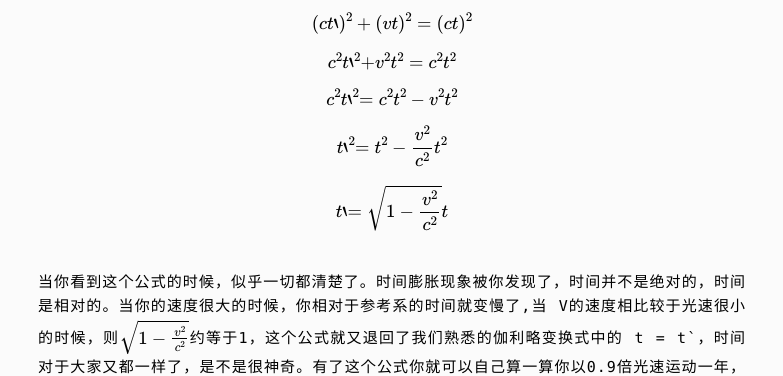
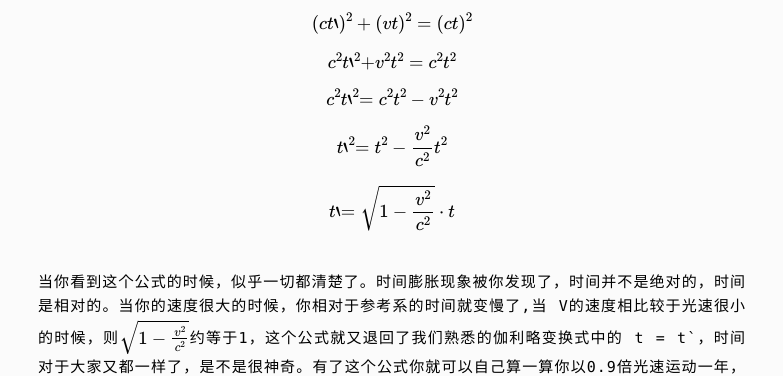
Before and after one commit to xavierskip/xavierskip.github.io, a Jekyll site: the page built from _posts/2014-03-22-shape-of-time.md, in a window 1280 px wide and 1400 px high, scrolled down 6389 px. Shown: the part 225-601 px from the top of the window, without its empty margins (248-1031 px from the left). Built offline with Jekyll 4.4.1, drawn with Linux system fonts in a browser that asks for light colours; formulas are drawn with MathJax 3; comment, search, counter and statistics services are not loaded.

Commit message:
pygments.css incompatible with MathJax

```diff
--- a/_posts/2014-03-22-shape-of-time.md
+++ b/_posts/2014-03-22-shape-of-time.md
@@ -136,7 +136,7 @@
 $$ c^2t`^2 + v^2t^2 = c^2t^2 $$
 $$ c^2t`^2 = c^2t^2 - v^2t^2 $$
 $$ t`^2 = t^2 - \frac{v^2}{c^2}t^2 $$
-$$ t` = \sqrt{1-\frac{v^2}{c^2}}t $$
+$$ t` = \sqrt{1-\frac{v^2}{c^2}} \cdot t $$
 </p>
 
 当你看到这个公式的时候，似乎一切都清楚了。时间膨胀现象被你发现了，时间并不是绝对的，时间是相对的。当你的速度很大的时候，你相对于参考系的时间就变慢了,当 V的速度相比较于光速很小的时候，则$$\sqrt{1-\frac{v^2}{c^2}}$$约等于1，这个公式就又退回了我们熟悉的伽利略变换式中的 t = t`，时间对于大家又都一样了，是不是很神奇。有了这个公式你就可以自己算一算你以0.9倍光速运动一年，你可以年轻多少天了（48天21小时37分2秒 ，才这么点？）。但是这不是时间穿梭，你自己是感受不到时间变慢的，时间在你出发的地方不紧不慢的流逝，而你只是相对于出发时那个自己你年轻了。
--- a/media/css/pygments.css
+++ b/media/css/pygments.css
@@ -40,7 +40,7 @@
 .w { color: #f8f8f2 } /* Text.Whitespace */
 .mf { color: #ae81ff } /* Literal.Number.Float */
 .mh { color: #ae81ff } /* Literal.Number.Hex */
-.mi { color: #ae81ff } /* Literal.Number.Integer */
+.mi { /*color: #ae81ff*/ } /* Literal.Number.Integer ,incompatible with MathJax*/
 .mo { color: #ae81ff } /* Literal.Number.Oct */
 .sb { color: #e6db74 } /* Literal.String.Backtick */
 .sc { color: #e6db74 } /* Literal.String.Char */
```
